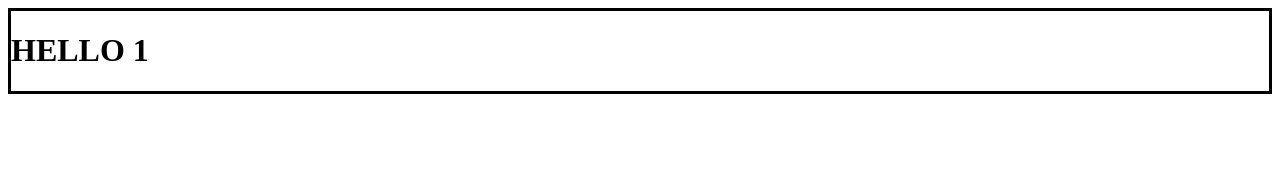
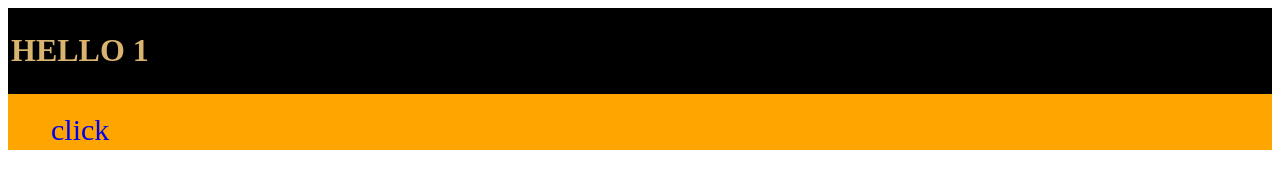
Before and after one commit to EricTJew/github-practice, a plain HTML site: page index.html in a window 1280 px wide. Drawn offline with Linux system fonts and the light colour scheme.

Commit message:
added files

```diff
--- a/index.html
+++ b/index.html
@@ -13,5 +13,11 @@
     <h1>HELLO 1</h1>
 </div>
 
+<nav class="navbar">
+    <ul>
+        <il><a href="http://www.google.com">click</a></il>
+    </ul>
+</nav>
+
 </body>
 </html>
--- a/style.css
+++ b/style.css
@@ -1,3 +1,24 @@
 .one {
     border: solid black;
+    color: rgb(217, 180, 112);
+    background-color: black;
+    margin-bottom: 0;
+
 }
+
+.navbar{
+    background-color: orange;
+    height: 50px;
+    margin: 0;
+    border: solid orange;
+}
+
+il a {
+    text-decoration: none;
+    font-size: 30px;
+}
+
+ul{
+    text-align: center;
+    float: left;
+}
```
